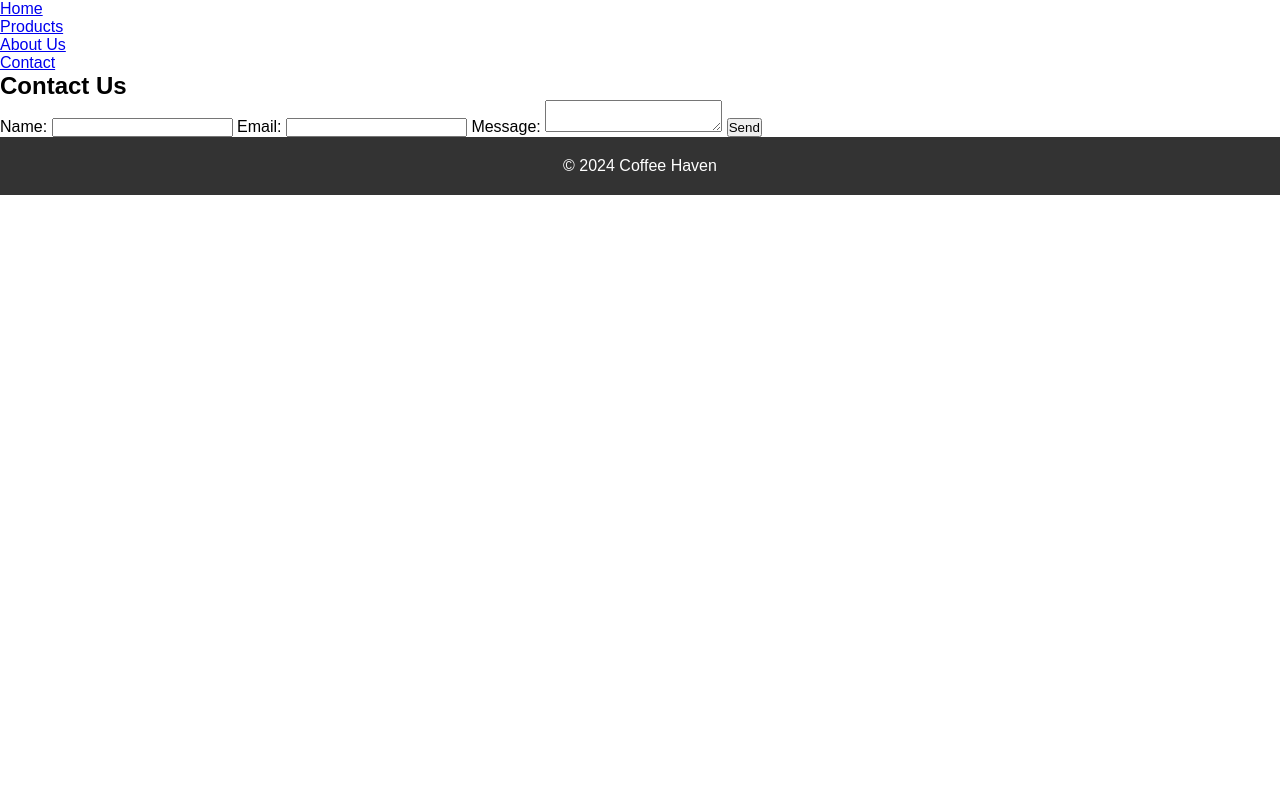
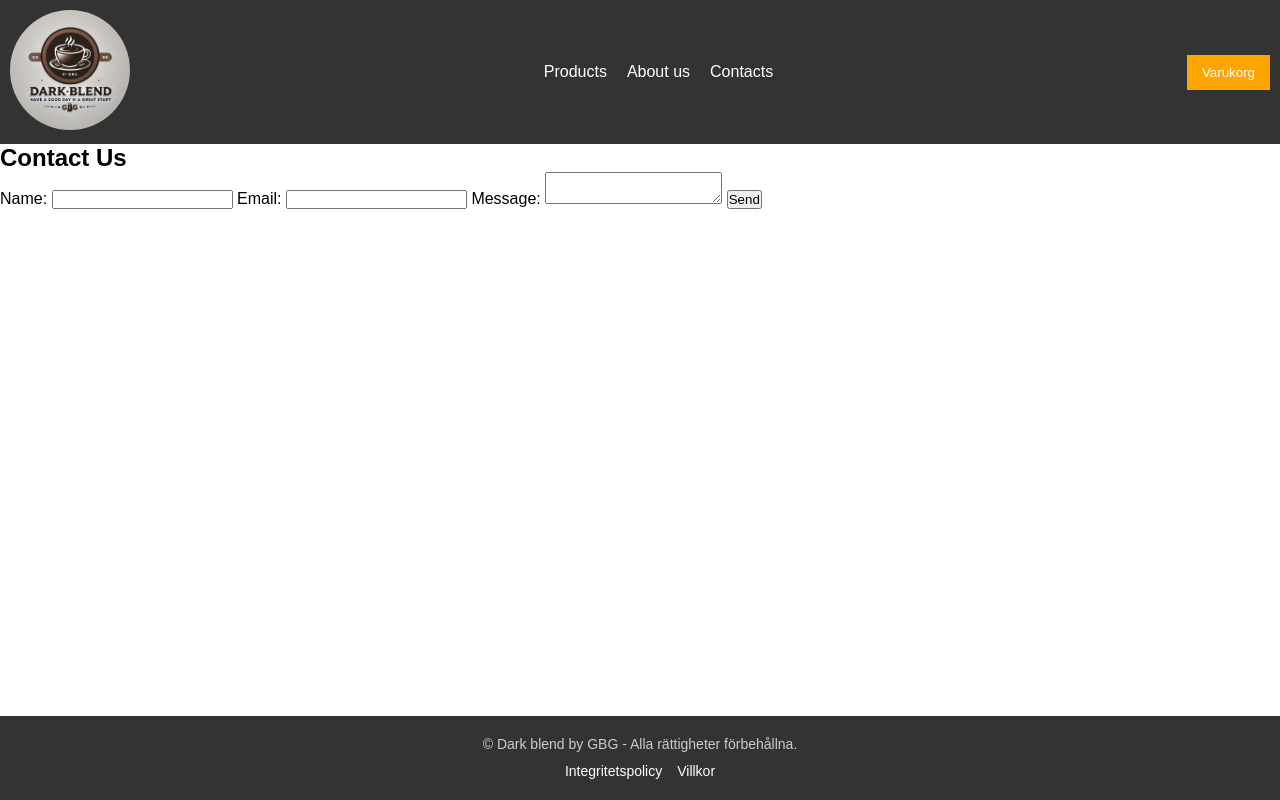
Before and after one commit to rebeccalindman/vecka40bootcamp, a plain HTML site: page contact.html in a window 1280 px wide. Drawn offline with Linux system fonts and the light colour scheme.

Commit message:
Fixat header och footer för  alla sidor. Har också lagt till logo knappen för startsidan

```diff
--- a/contact.html
+++ b/contact.html
@@ -1,22 +1,49 @@
 <!DOCTYPE html>
-<html lang="sv">
+<html lang="en">
 <head>
     <meta charset="UTF-8">
     <meta name="viewport" content="width=device-width, initial-scale=1.0">
-    <title>Coffee Haven - Contact</title>
-    <link rel="stylesheet" href="styles.css">
+    <title>>Dark blend by GBG - Home page</title>
+    <link rel="stylesheet" href="landing-page/hero.css">
+    <link rel="stylesheet" href="landing-page/recommendations.css">
+    <link rel="stylesheet" href="landing-page/slider.css">
+    <link rel="stylesheet" href="landing-page/main-content.css">
+    <link rel="stylesheet" href="styles.css"> <!-- Koppla CSS-filen -->
+   <!--  <script>
+        const menuToggle = document.querySelector('.menu-toggle');
+        const nav = document.querySelector('nav');
+
+        menuToggle.addEventListener('click', () => {
+            nav.classList.toggle('active'); // Lägger till eller tar bort 'active'-klassen
+        });
+    </script> -->
+
 </head>
 <body>
-    <header>
-        <nav>
-            <ul>
-                <li><a href="index.html">Home</a></li>
-                <li><a href="products.html">Products</a></li>
-                <li><a href="about.html">About Us</a></li>
-                <li><a href="contact.html">Contact</a></li>
-            </ul>
-        </nav>
-    </header>
+    <nav class="navbar">
+        <div class="logo">
+            <a href="index.html"></a>
+                <img src="Dark Blend by GBG logo.webp" alt="Dark Blend by GBG">
+        </div>
+        <ul class="nav-links">
+            <li><a href="products.html">Products</a></li>
+            <li><a href="about.html">About us</a></li>
+            <li><a href="contact.html">Contacts</a></li>
+        </ul>
+        <div class="cart">
+            <button class="cart-button">Varukorg</button>
+        </div>
+        <button class="hamburger">
+            <span class="bar"></span>
+            <span class="bar"></span>
+            <span class="bar"></span>
+        </button>
+    </nav>
+    <div class="dropdown-menu">
+        <a href="products.html">Products</a>
+        <a href="about.html">About us</a>
+        <a href="contact.html">Contacts</a>
+    </div>
 
     <main>
         <section id="contact">
@@ -36,8 +63,17 @@
         </section>
     </main>
 
-    <footer>
-        <p>&copy; 2024 Coffee Haven</p>
-    </footer>
+ <!-- Footer -->
+ <footer>
+    <div class="footer-content">
+        <p>&copy; Dark blend by GBG - Alla rättigheter förbehållna.</p>
+        <ul class="footer-links">
+            <li><a href="#privacy">Integritetspolicy</a></li>
+            <li><a href="#terms">Villkor</a></li>
+        </ul>
+    </div>
+</footer>
+
+<script src="scripts.js"></script>
 </body>
 </html>
--- a/styles.css
+++ b/styles.css
@@ -11,6 +11,7 @@ body, html {
     margin: 0;
     padding: 0;
     font-family: Arial, sans-serif;
+    position: relative;
 }
 
 .navbar {
@@ -155,6 +156,9 @@ footer {
     color: white; /* Ljus text för kontrast */
     padding: 20px 0; /* Tillräckligt med padding för att ge luft mellan elementen */
     text-align: center;
+    position: fixed;
+    bottom: 0px;
+    width:100%
 }
 
 .footer-content {
```
Also changed, not shown: index.html (+1 -2 lines).
